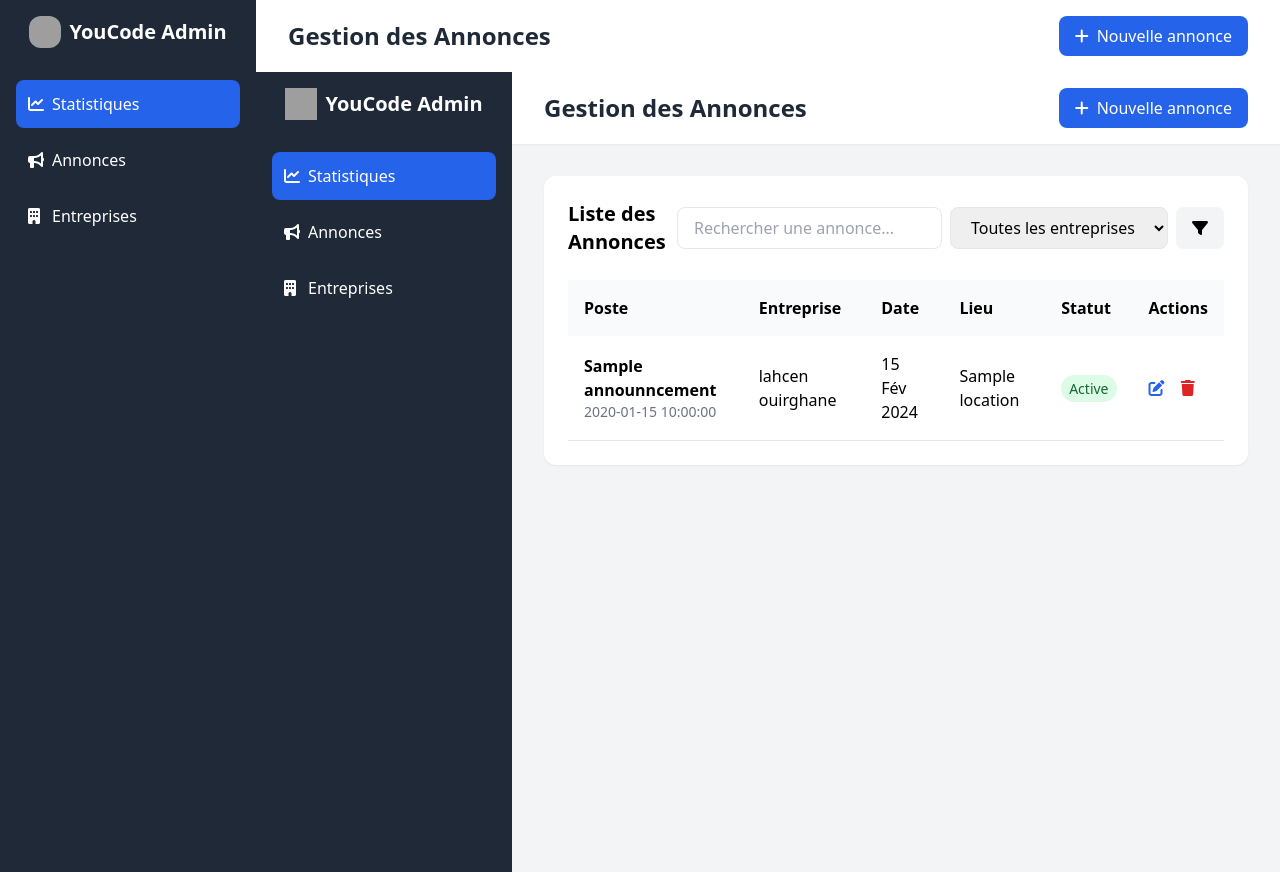
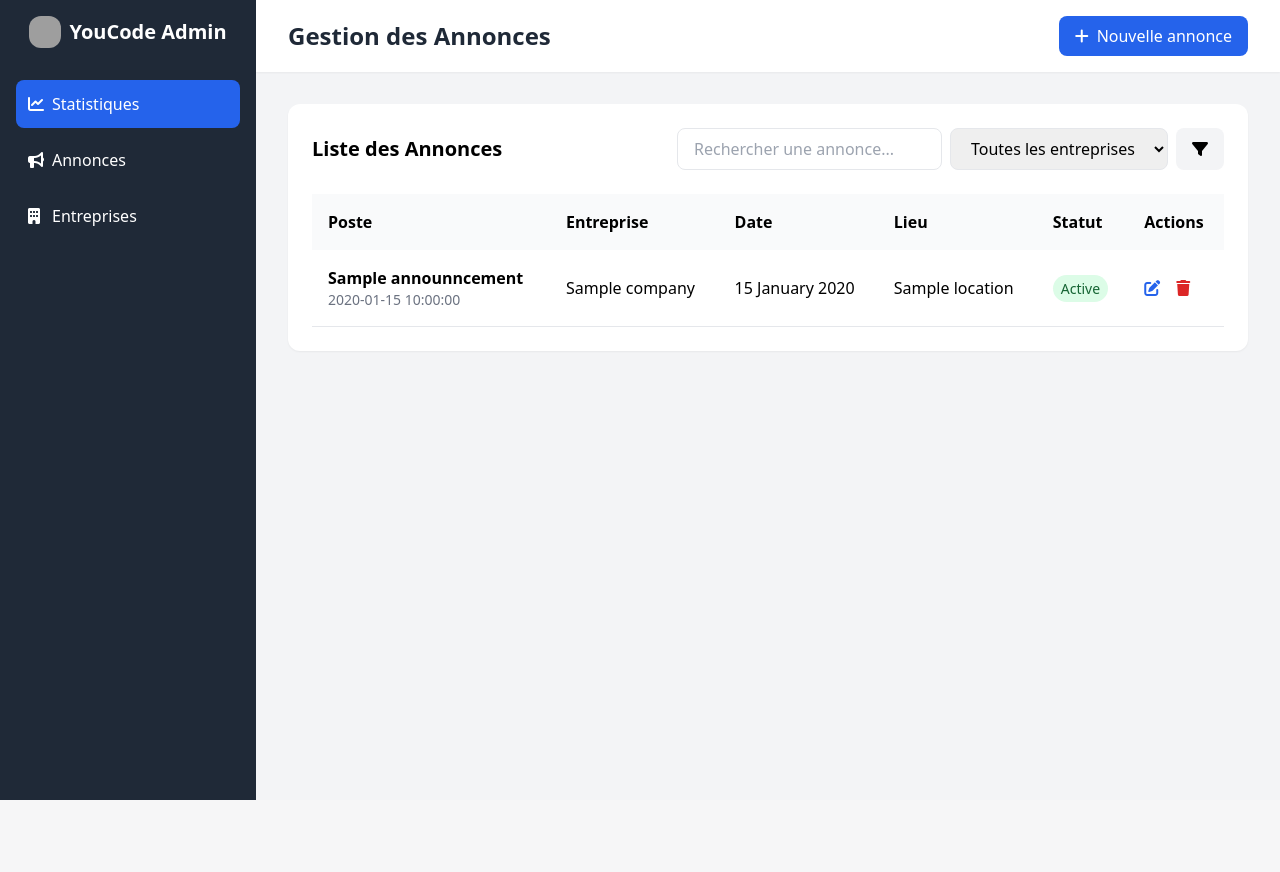
Before and after one commit to issam-mhj/JobDating, a PHP site: template app/views/announcements.twig in a window 1280 px wide. After the commit the page ends 800 px from the top, so only its background shows below. Run offline with PHP 8.4, Linux system fonts and the light colour scheme; the template is opened without the code that fills it: most values are stand-ins (such as "Sample title", 1, 10 or a date in 2020); some libraries are stand-ins or nearby versions; grey boxes are pictures that could not be loaded.

Commit message:
fixing bugs

```diff
--- a/app/views/announcements.twig
+++ b/app/views/announcements.twig
@@ -9,68 +9,7 @@
 {# {{ dump(announncements) }} #}
 
 {% include 'partials/sidebar.php' %}
-{# <pre>
-	{{ dump(current_uri) }}
-</pre> #}
-<!-- Main Content -->
-<div
-	class="flex-1">
-	<!-- Top Navigation -->
-	<div class="bg-white shadow-sm">
-		<div class="flex justify-between items-center px-8 py-4">
-			<h1 class="text-2xl font-bold text-gray-800">Gestion des Annonces</h1>
-			<button class="bg-blue-600 text-white px-4 py-2 rounded-lg hover:bg-blue-700" onclick="document.getElementById('addAnnouncementModal').classList.remove('hidden')">
-				<i class="fas fa-plus mr-2"></i>Nouvelle annonce
-			</button>
-		</div>
-	</div>
-{# {% for announncement in announncements %}
-    <h2>{{ announncement.id }}</h2>
-    <h2>{{ announncement.post_title }}</h2>
-    <p>{{ announncement.description }}</p>
-{% endfor %} #}
 
-
-<!DOCTYPE html>
-<html lang="fr">
-<head>
-    <meta charset="UTF-8">
-    <meta name="viewport" content="width=device-width, initial-scale=1.0">
-    <title>YouCode Admin - Announcements</title>
-    <script src="https://cdn.tailwindcss.com"></script>
-    <link href="https://cdnjs.cloudflare.com/ajax/libs/font-awesome/6.0.0/css/all.min.css" rel="stylesheet">
-</head>
-<body class="bg-gray-100">
-    <div class="flex min-h-screen">
-        <!-- Sidebar (Same as dashboard) -->
-        <div class="w-64 bg-gray-800 text-white p-4">
-            <div class="flex items-center justify-center mb-8">
-                <img src="/api/placeholder/40/40" alt="YouCode Logo" class="h-8 w-8 mr-2">
-                <div class="text-xl font-bold">YouCode Admin</div>
-            </div>
-            <nav>
-                <ul class="space-y-2">
-                    <li>
-                        <a href="/Admin" class="flex items-center p-3 bg-blue-600 rounded-lg">
-                            <i class="fas fa-chart-line w-6"></i>
-                            <span>Statistiques</span>
-                        </a>
-                    </li>
-                    <li>
-                        <a href="/Admin/Announcements" class="flex items-center p-3 hover:bg-gray-700 rounded-lg">
-                            <i class="fas fa-bullhorn w-6"></i>
-                            <span>Annonces</span>
-                        </a>
-                    </li>
-                    <li>
-                        <a href="/Admin/Companies" class="flex items-center p-3 hover:bg-gray-700 rounded-lg">
-                            <i class="fas fa-building w-6"></i>
-                            <span>Entreprises</span>
-                        </a>
-                    </li>
-                </ul>
-            </nav>
-        </div>
 
         <!-- Main Content -->
         <div class="flex-1">
@@ -118,16 +57,16 @@
                                         <tr class="border-b">
                                             <td class="p-4">
                                                 <div class="font-semibold">{{ announncement.post_title }}</div>
-                                                <div class="text-sm text-gray-500">{{ announncement.date}}</div>
+                                                <div class="text-sm text-gray-500">{{ announncement.job_date}}</div>
                                             </td>
 
                                             <td class="p-4">
                                                 <div class="flex items-center">
                                                     {# <img src="/api/placeholder/32/32" alt="TechCorp" class="h-8 w-8 rounded-lg mr-2"> #}
-                                                    <span>lahcen ouirghane</span>
+                                                    <span>{{ announncement.company.company_name }}</span>
                                                 </div>
                                             </td>
-                                            <td class="p-4">15 Fév 2024</td>
+                                            <td class="p-4">{{ announncement.job_date | date("d F Y")  }}</td>
                                             <td class="p-4">{{ announncement.location}}</td>
                                             <td class="p-4">
                                                 <span class="bg-green-100 text-green-800 px-2 py-1 rounded-full text-sm">
```
Also changed, not shown: app/controllers/back/AnnouncementsController.php (+5 -2 lines).
